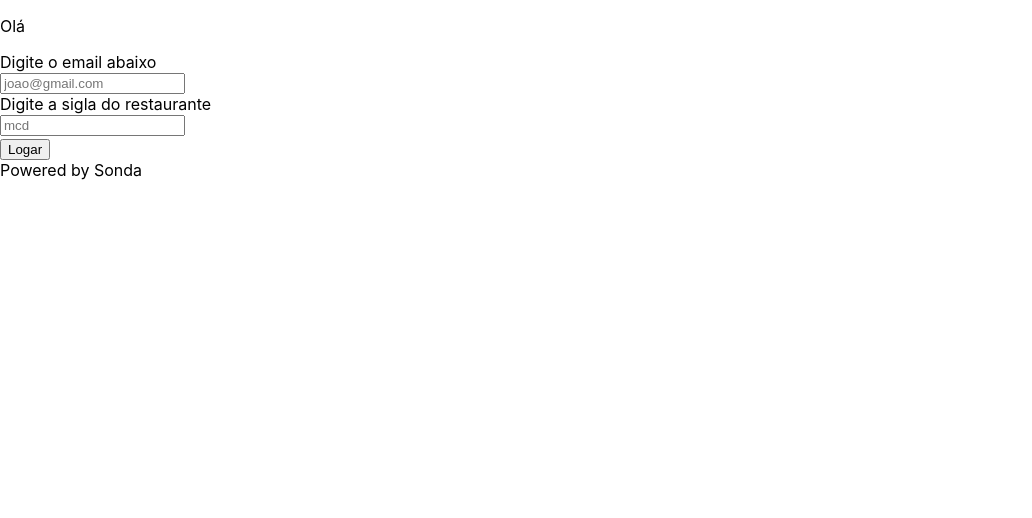
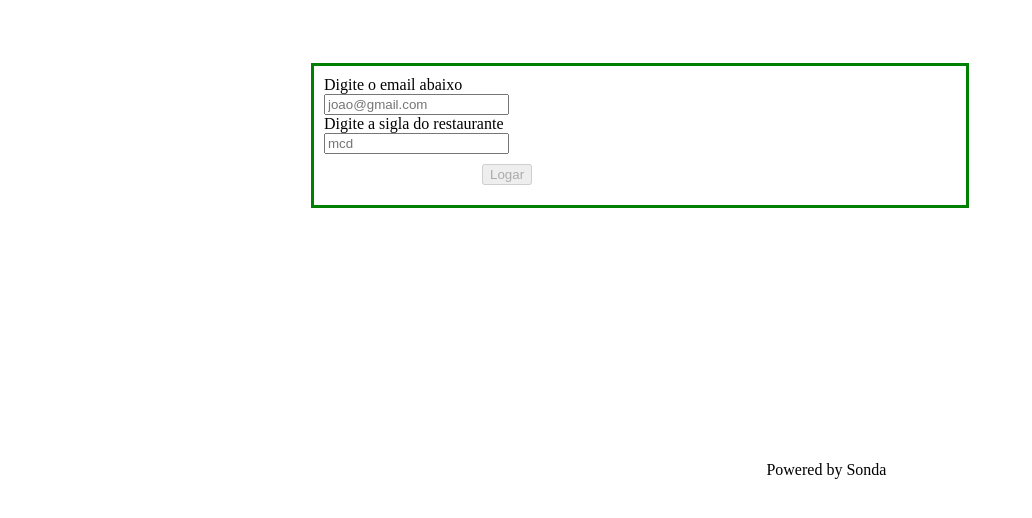
Before and after one commit to leandrokuranaga/mecdonalds, a React (Create React App) app: page / in a window 1280 px wide. Shown: the top 518 px of the page, without its empty margins (0-1032 px from the left). Built offline with nearby package versions, Linux system fonts and the light colour scheme.

Commit message:
Axios + router

```diff
--- a/package.json
+++ b/package.json
@@ -13,6 +13,8 @@
     "axios": "^0.27.2",
     "react": "^18.1.0",
     "react-dom": "^18.1.0",
+    "react-router": "^6.3.0",
+    "react-router-dom": "^6.3.0",
     "react-scripts": "5.0.1",
     "typescript": "^4.6.4",
     "web-vitals": "^2.1.4"
--- a/src/App.tsx
+++ b/src/App.tsx
@@ -1,77 +1,7 @@
-import axios from 'axios'
-import api from './services/api';
-import { useState, useEffect} from 'react';
+import RouterPage from "./routes/routes";
 
-
-const App = () => {
-  const [email, setEmail] = useState();
-  const [sigla, setSigla] = useState();
-
-  const getEmail = (email: Event) => {
-    axios.post('https://scx.sondait.com.br/webrun/WSSolicitacaoReceber.rule?sys=GB1',{
-        tokenapi: "28DF209D-07C8-47FD-964A-2322D66A9EF1",
-        servico: "1125",
-        email: email
-        }
-    )
-    .then((res) => {
-      console.log(res.data)
-    })
-    .catch((error) => {
-      console.log(error)
-    })
-  }
-
-  const getSigla = (sigla:Event) => {
-    axios.post('https://scx.sondait.com.br/webrun/WSSolicitacaoReceber.rule?sys=GB1',{
-      "tokenapi": "28DF209D-07C8-47FD-964A-2322D66A9EF1",
-      "servico": "1122",
-      "siglarestaurante": sigla
-        }
-    )
-    .then((res) => {
-      setEmail(res.data)
-      console.log(res.data)
-    })
-    .catch((error) => {
-      console.log(error)
-    })
-  }
-
-  // useEffect(() => {
-  //   getEmail(email)
-  //   getSigla(sigla)
-  // },[])
-
-  const getData = (email:Event, sigla:Event) => {
-    getEmail(email)
-    getSigla(sigla)
-  }
-
-  return (
-    <div>
-      <p>Olá</p>
-      <div style={{ display: "flex", alignItems: "center" }}>
-        <form>
-          <label>Digite o email abaixo</label>
-          <br />
-          <input type="email" placeholder="joao@gmail.com" onChange={event => setEmail(event.target.value)} required></input>
-          <br />
-          <label>Digite a sigla do restaurante</label>
-          <br />
-          <input type="text" placeholder="mcd" onChange={event => setSigla(event.target.value)} required></input>
-          <div style={{ marginTop: "2px" }}>
-            <button onClick={() => getData(email, sigla)} placeholder="Logar">
-              Logar
-            </button>
-          </div>
-        </form>
-      </div>
-      <div style={{ display: "flex", alignItems: "center" }}>
-        <footer>Powered by Sonda</footer>
-      </div>
-    </div>
-  );
-};
+function App() {
+  return <RouterPage />;
+}
 
 export default App;
--- a/src/index.css
+++ /dev/null
@@ -1,13 +0,0 @@
-body {
-  margin: 0;
-  font-family: -apple-system, BlinkMacSystemFont, 'Segoe UI', 'Roboto', 'Oxygen',
-    'Ubuntu', 'Cantarell', 'Fira Sans', 'Droid Sans', 'Helvetica Neue',
-    sans-serif;
-  -webkit-font-smoothing: antialiased;
-  -moz-osx-font-smoothing: grayscale;
-}
-
-code {
-  font-family: source-code-pro, Menlo, Monaco, Consolas, 'Courier New',
-    monospace;
-}
--- a/src/index.tsx
+++ b/src/index.tsx
@@ -1,13 +1,13 @@
 import React from "react";
 import ReactDOM from "react-dom/client";
-import "./index.css";
 import App from "./App";
+import RouterPage from "./routes/routes";
 
 const root = ReactDOM.createRoot(
   document.getElementById("root") as HTMLElement
 );
 root.render(
   <React.StrictMode>
-    <App />
+    <RouterPage />
   </React.StrictMode>
 );
--- /dev/null
+++ b/src/pages/Auth.tsx
@@ -0,0 +1,160 @@
+import axios from "axios";
+import api from "../services/api";
+import { useState, useEffect } from "react";
+import { useNavigate } from "react-router-dom";
+
+const Auth = () => {
+  const [email, setEmail] = useState<any>();
+  const [sigla, setSigla] = useState<any>();
+
+  const [emailAuth, setEmailAuth] = useState<any>();
+  const [siglaAuth, setSiglaAuth] = useState<number>(2);
+
+  const [isFilled, setIsFilled] = useState<boolean>(true);
+  const [count, setCount] = useState<number>(0);
+
+  const [teste, setTeste] = useState<number>(0);
+
+  const [redirect, setRedirect] = useState(false);
+
+  const navigate = useNavigate();
+
+  const getEmail = () => {
+    axios
+      .post(
+        "https://scx.sondait.com.br/webrun/WSSolicitacaoReceber.rule?sys=GB1",
+        {
+          tokenapi: "28DF209D-07C8-47FD-964A-2322D66A9EF1",
+          servico: "1125",
+          email: email,
+        }
+      )
+      .then((res) => {
+        setEmailAuth(res.data);
+        if (emailAuth > 0) {
+          setCount(count + 1);
+        }
+      })
+      .catch((error) => {
+        console.log(error);
+      });
+  };
+
+  const getSigla = () => {
+    axios
+      .post(
+        "https://scx.sondait.com.br/webrun/WSSolicitacaoReceber.rule?sys=GB1",
+        {
+          tokenapi: "28DF209D-07C8-47FD-964A-2322D66A9EF1",
+          servico: "1122",
+          siglarestaurante: sigla,
+        }
+      )
+      .then((res) => {
+        setSiglaAuth(res.data);
+        setTeste(res.data);
+        console.log(res);
+        console.log(typeof res.data);
+        console.log(typeof teste);
+        console.log(res.data);
+        console.log(teste);
+        if (siglaAuth > 0) {
+          setCount(count + 1);
+        }
+      })
+      .catch((error) => {
+        console.log(error);
+      });
+  };
+
+  const getInputEmail = (event: React.FormEvent<HTMLInputElement>) => {
+    const entrada = event.currentTarget.value;
+
+    if (entrada.includes("@")) {
+      setEmail(event.currentTarget.value);
+      setCount(count + 1);
+    }
+  };
+
+  const getInputSigla = (event: React.FormEvent<HTMLInputElement>) => {
+    const entrada = event.currentTarget.value;
+
+    if (entrada.length === 3) {
+      setSigla(event.currentTarget.value);
+      setCount(count + 1);
+    }
+  };
+
+  useEffect(() => {
+    if (count === 2) {
+      setIsFilled(false);
+    } else {
+      setIsFilled(true);
+    }
+  }, [count, isFilled, teste]);
+
+  const getData = () => {
+    getEmail();
+    getSigla();
+
+    if (emailAuth !== -1 && siglaAuth !== -1) {
+      //   navigate("/Blip");
+    }
+  };
+
+  return (
+    <div>
+      <div
+        style={{
+          margin: "auto",
+          width: "50%",
+          border: "3px solid green",
+          marginTop: "5%",
+          padding: "10px",
+        }}
+      >
+        <label>Digite o email abaixo</label>
+        <br />
+        <input
+          type="email"
+          placeholder="joao@gmail.com"
+          required
+          onChange={getInputEmail}
+        />
+        <br />
+        <label>Digite a sigla do restaurante</label>
+        <br />
+        <input
+          type="text"
+          placeholder="mcd"
+          required
+          onChange={getInputSigla}
+        ></input>
+
+        <div
+          style={{
+            margin: "auto",
+            width: "50%",
+            padding: "10px",
+          }}
+        >
+          <button disabled={isFilled} onClick={() => getData()}>
+            Logar
+          </button>
+        </div>
+      </div>
+      <div
+        style={{
+          justifyContent: "flex-end",
+          alignSelf: "flex-end",
+          margin: "20%",
+          marginLeft: "60%",
+        }}
+      >
+        <footer>Powered by Sonda</footer>
+      </div>
+    </div>
+  );
+};
+
+export default Auth;
--- /dev/null
+++ b/src/pages/Blip.tsx
@@ -0,0 +1,9 @@
+const Blip = () => {
+  return (
+    <div>
+      <p>oi</p>
+    </div>
+  );
+};
+
+export default Blip;
--- a/src/react-app-env.d.ts
+++ /dev/null
@@ -1 +0,0 @@
-/// <reference types="react-scripts" />
--- /dev/null
+++ b/src/routes/routes.tsx
@@ -0,0 +1,18 @@
+import { BrowserRouter, Route, Routes } from "react-router-dom";
+import Auth from "../pages/Auth";
+import Blip from "../pages/Blip";
+
+const RouterPage = () => {
+  return (
+    <div>
+      <BrowserRouter>
+        <Routes>
+          <Route path="/" element={<Auth />} />
+          <Route path="/blip" element={<Blip />} />
+        </Routes>
+      </BrowserRouter>
+    </div>
+  );
+};
+
+export default RouterPage;
```
Also changed, not shown: 1 other file (tests, documents, lock files or other folders).
